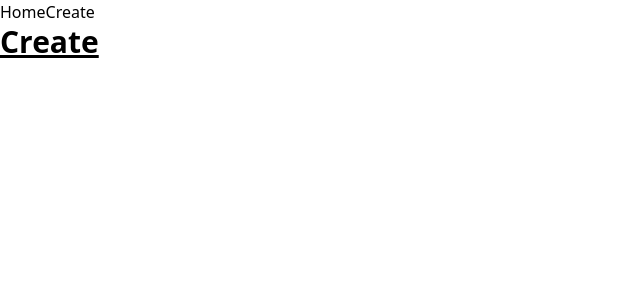
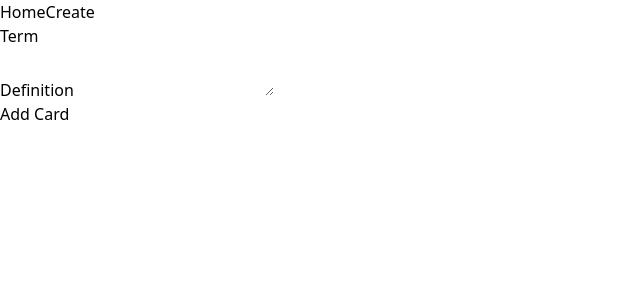
Before and after one commit to CS571-F25/p36, a React (Vite) app: page /p36/create in a window 1280 px wide. Shown: the top 300 px of the page, without its empty margins (0-640 px from the left). Built offline with nearby package versions, Linux system fonts and the light colour scheme.

Commit message:
create - add flashcards

```diff
--- a/src/pages/create.tsx
+++ b/src/pages/create.tsx
@@ -1,3 +1,38 @@
+import * as React from "react";
+
+import type { Flashcard } from "../store";
+
 export function Component() {
-  return <h1 className="text-3xl font-bold underline">Create</h1>;
+  const [flashcards, setFlashcards] = React.useState<Flashcard[]>([]);
+
+  return (
+    <>
+      <form
+        onSubmit={(e) => {
+          e.preventDefault();
+          const formData = new FormData(e.currentTarget);
+          const term = String(formData.get("term"));
+          const definition = String(formData.get("definition"));
+          setFlashcards((prev) => [...prev, { term, definition }]);
+          e.currentTarget.reset();
+        }}
+      >
+        <div>
+          <label htmlFor="term">Term</label>
+          <input id="term" name="term" type="text" required />
+        </div>
+        <div>
+          <label htmlFor="definition">Definition</label>
+          <textarea id="definition" name="definition" required />
+        </div>
+        <button type="submit">Add Card</button>
+      </form>
+      {flashcards.map((flashcard) => (
+        <div>
+          <p>{flashcard.term}</p>
+          <p>{flashcard.definition}</p>
+        </div>
+      ))}
+    </>
+  );
 }
--- a/src/store.tsx
+++ b/src/store.tsx
@@ -1,7 +1,7 @@
 import { create } from "zustand";
 import { persist, createJSONStorage } from "zustand/middleware";
 
-type Flashcard = {
+export type Flashcard = {
   term: string;
   definition: string;
 };
```
